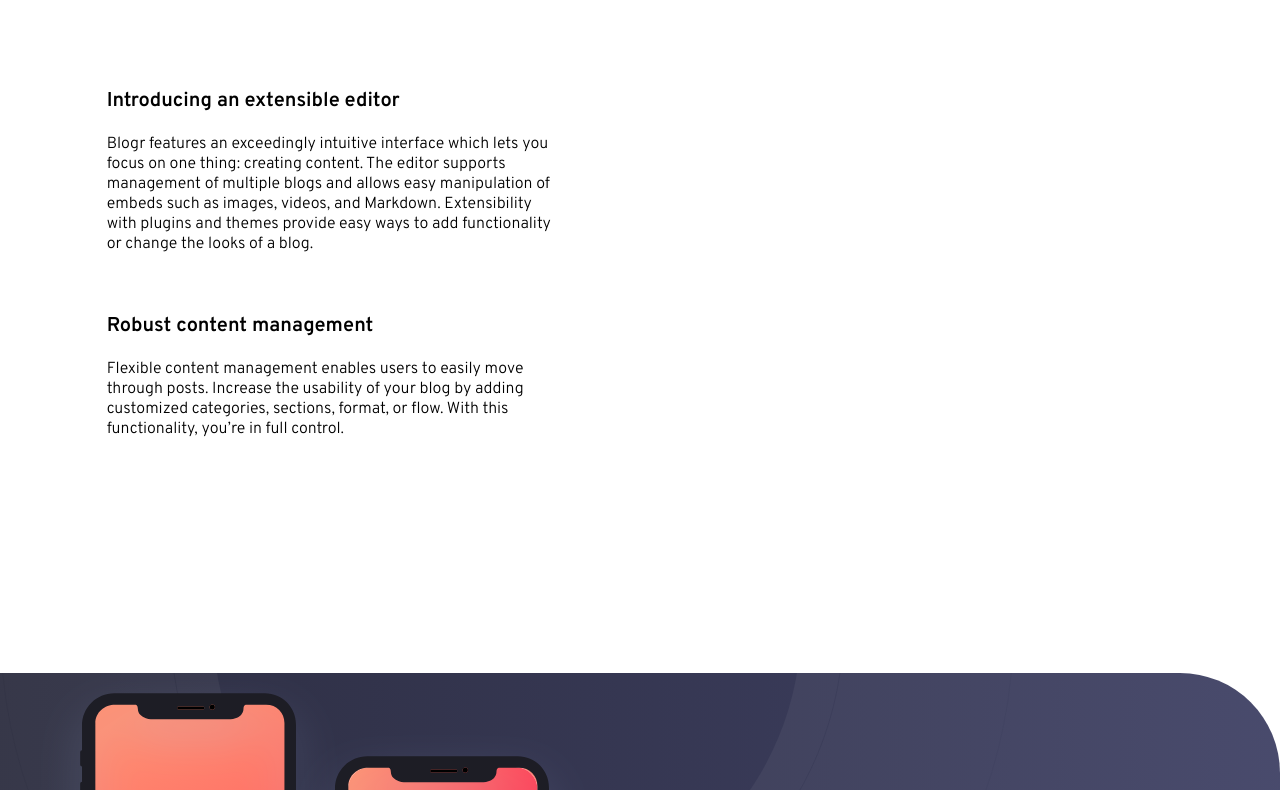
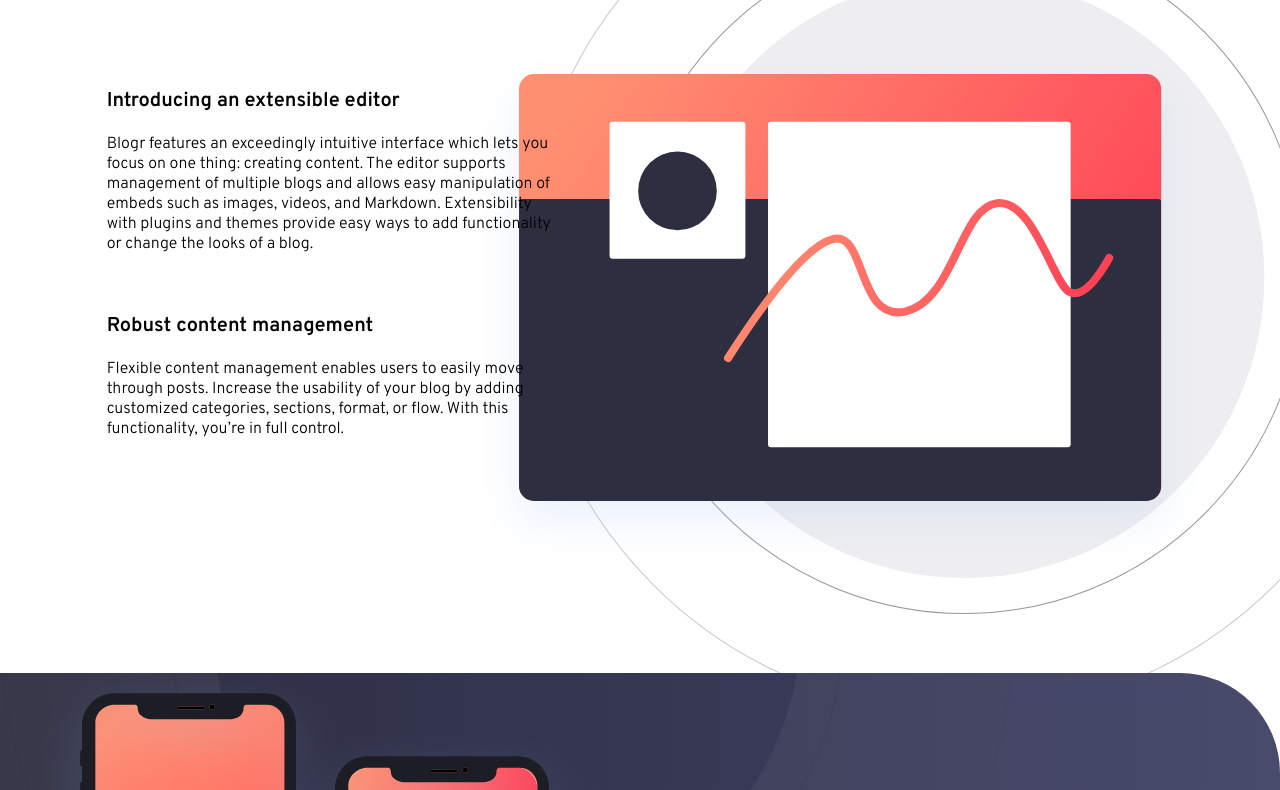
Before and after one commit to Jay-Topher/blogr-landing, a plain HTML site: page index.html in a window 1280 px wide. Shown: the part 607-1397 px from the top of the page. Drawn offline with Linux system fonts and the light colour scheme; the site is published under a folder, as on GitHub Pages, so addresses that start at the root find nothing.

Commit message:
corrected bgimg

```diff
--- a/styles.css
+++ b/styles.css
@@ -211,7 +211,7 @@ body {
   display: grid;
   grid-template-columns: repeat(12, 1fr);
   grid-template-rows: repeat(12, 1fr);
-  background-image: url("/images/illustration-editor-desktop.svg");
+  background-image: url("./images/illustration-editor-desktop.svg");
   background-repeat: no-repeat;
   background-position: 135% center;
 }
```
